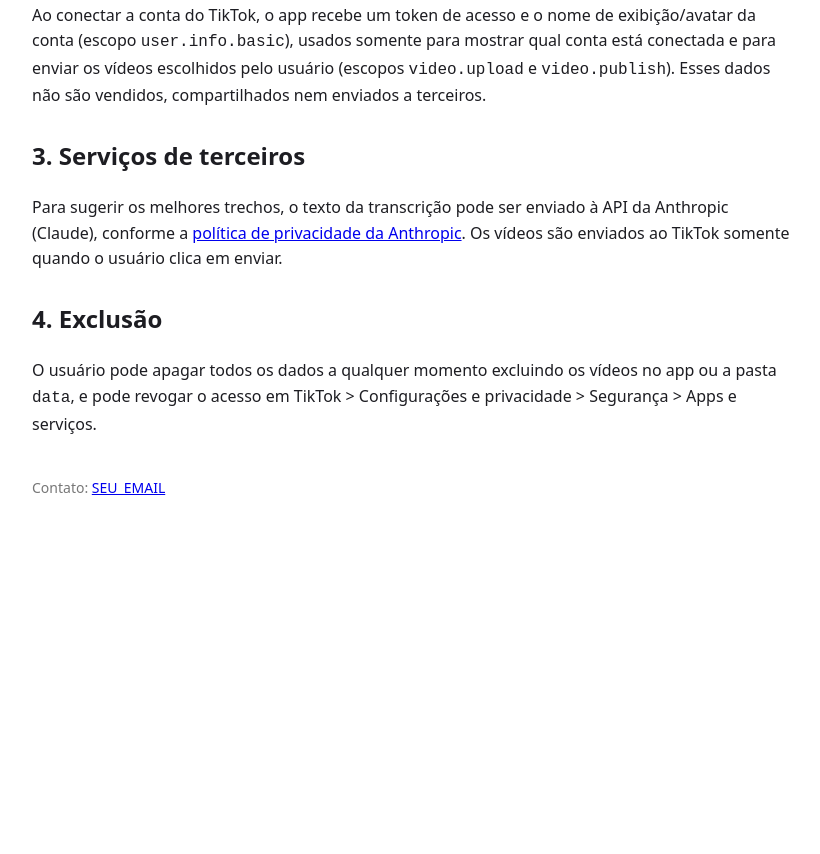
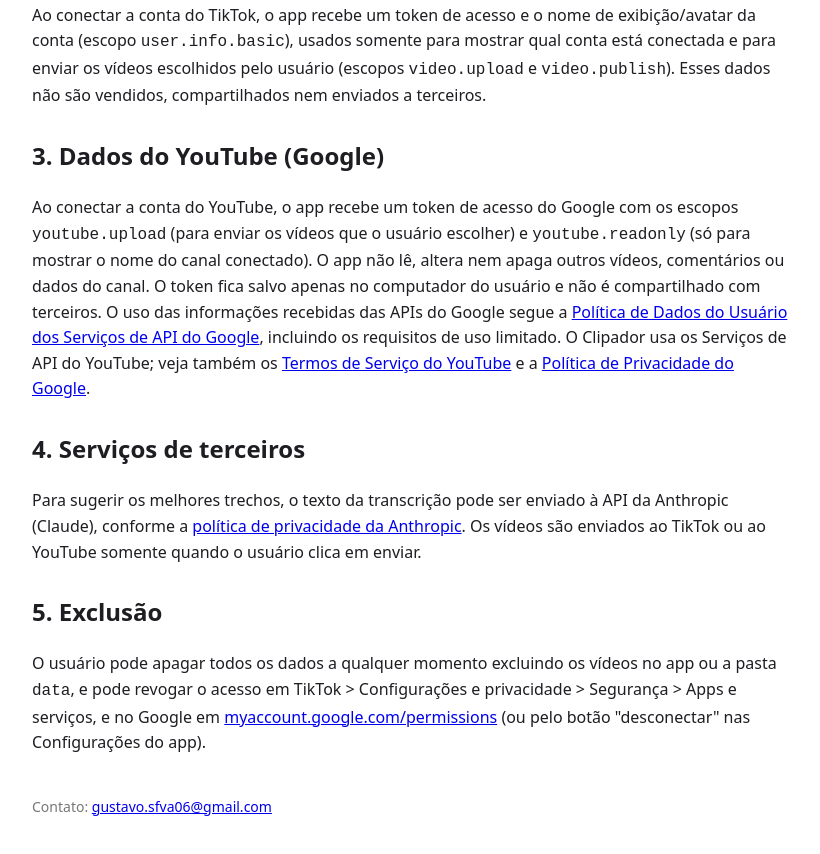
Before and after one commit to byscoop/clipador, a plain HTML site: page privacidade.html in a window 1280 px wide. Shown: the part 432-1286 px from the top of the page, without its empty margins (228-1048 px from the left). Before the commit the page ends 972 px from the top, so only its background shows below. Drawn offline with Linux system fonts and the light colour scheme.

Commit message:
Add files via upload

```diff
--- a/privacidade.html
+++ b/privacidade.html
@@ -5,8 +5,10 @@
 <p>O Clipador roda inteiramente no computador do usuário. Não há servidor do Clipador: vídeos, transcrições, configurações e tokens de acesso ficam armazenados apenas localmente, na pasta do aplicativo.</p>
 <h2>2. Dados do TikTok</h2>
 <p>Ao conectar a conta do TikTok, o app recebe um token de acesso e o nome de exibição/avatar da conta (escopo <code>user.info.basic</code>), usados somente para mostrar qual conta está conectada e para enviar os vídeos escolhidos pelo usuário (escopos <code>video.upload</code> e <code>video.publish</code>). Esses dados não são vendidos, compartilhados nem enviados a terceiros.</p>
-<h2>3. Serviços de terceiros</h2>
-<p>Para sugerir os melhores trechos, o texto da transcrição pode ser enviado à API da Anthropic (Claude), conforme a <a href="https://www.anthropic.com/legal/privacy">política de privacidade da Anthropic</a>. Os vídeos são enviados ao TikTok somente quando o usuário clica em enviar.</p>
-<h2>4. Exclusão</h2>
-<p>O usuário pode apagar todos os dados a qualquer momento excluindo os vídeos no app ou a pasta <code>data</code>, e pode revogar o acesso em TikTok &gt; Configurações e privacidade &gt; Segurança &gt; Apps e serviços.</p>
-<footer>Contato: <a href="mailto:SEU_EMAIL">SEU_EMAIL</a></footer></body></html>
+<h2>3. Dados do YouTube (Google)</h2>
+<p>Ao conectar a conta do YouTube, o app recebe um token de acesso do Google com os escopos <code>youtube.upload</code> (para enviar os vídeos que o usuário escolher) e <code>youtube.readonly</code> (só para mostrar o nome do canal conectado). O app não lê, altera nem apaga outros vídeos, comentários ou dados do canal. O token fica salvo apenas no computador do usuário e não é compartilhado com terceiros. O uso das informações recebidas das APIs do Google segue a <a href="https://developers.google.com/terms/api-services-user-data-policy">Política de Dados do Usuário dos Serviços de API do Google</a>, incluindo os requisitos de uso limitado. O Clipador usa os Serviços de API do YouTube; veja também os <a href="https://www.youtube.com/t/terms">Termos de Serviço do YouTube</a> e a <a href="https://policies.google.com/privacy">Política de Privacidade do Google</a>.</p>
+<h2>4. Serviços de terceiros</h2>
+<p>Para sugerir os melhores trechos, o texto da transcrição pode ser enviado à API da Anthropic (Claude), conforme a <a href="https://www.anthropic.com/legal/privacy">política de privacidade da Anthropic</a>. Os vídeos são enviados ao TikTok ou ao YouTube somente quando o usuário clica em enviar.</p>
+<h2>5. Exclusão</h2>
+<p>O usuário pode apagar todos os dados a qualquer momento excluindo os vídeos no app ou a pasta <code>data</code>, e pode revogar o acesso em TikTok &gt; Configurações e privacidade &gt; Segurança &gt; Apps e serviços, e no Google em <a href="https://myaccount.google.com/permissions">myaccount.google.com/permissions</a> (ou pelo botão "desconectar" nas Configurações do app).</p>
+<footer>Contato: <a href="mailto:gustavo.sfva06@gmail.com">gustavo.sfva06@gmail.com</a></footer></body></html>
```
Also changed, not shown: index.html (+8 -3 lines), termos.html (+3 -3 lines).
